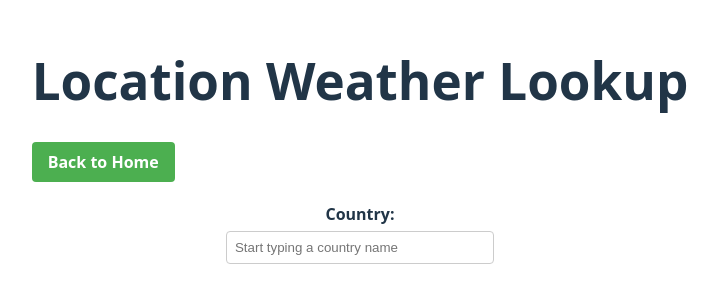
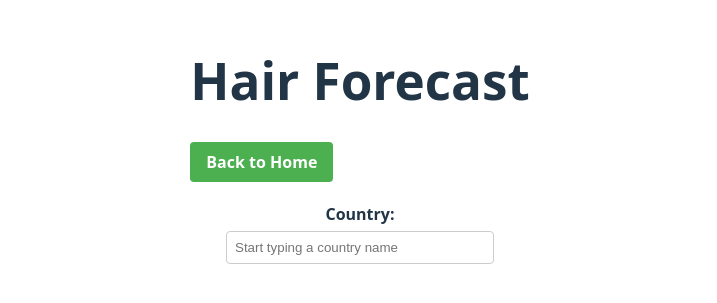
Before and after one commit to Skyfarer/hairforecast, a React (Vite) app: page /manual-location in a window 1280 px wide. Shown: the part 249-552 px from the top of the page, without its empty margins (280-997 px from the left). Built offline with nearby package versions, Linux system fonts and the light colour scheme.

Commit message:
style: update page heading to "Hair Forecast"

```diff
--- a/src/pages/ManualLocationPage.jsx
+++ b/src/pages/ManualLocationPage.jsx
@@ -82,7 +82,7 @@ function ManualLocationPage() {
 
   return (
     <>
-      <h1>Location Weather Lookup</h1>
+      <h1>Hair Forecast</h1>
 
       <div style={{ display: 'flex', alignItems: 'center', margin: '20px 0' }}>
         <Link to="/" style={{
```
